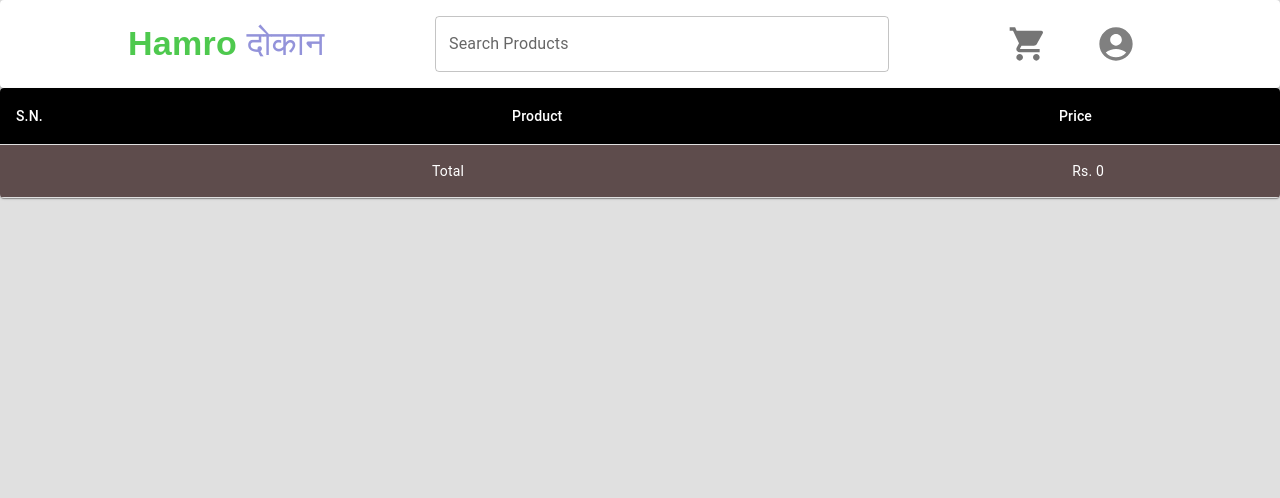
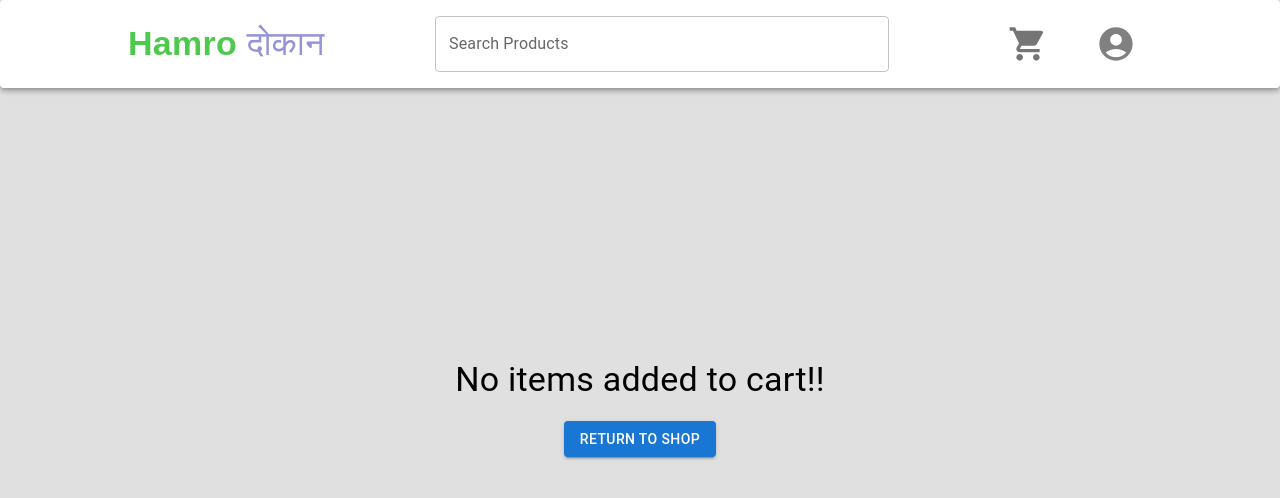
Before and after one commit to imprasanna/shopping-cart, a React (Create React App) app: page /cart in a window 1280 px wide. Shown: the top 498 px of the page. Built offline with nearby package versions, Linux system fonts and the light colour scheme.

Commit message:
Bug : cart rendering on empty items has been fixed

```diff
--- a/src/components/AllProducts.js
+++ b/src/components/AllProducts.js
@@ -36,7 +36,7 @@ const AllProducts = () => {
 
   const handleProductOpen = (id) => {
     const foundProduct = products.find((product) => product.id === id);
-    console.log(foundProduct);
+    // console.log(foundProduct);
     dispatch(showProductDetails(foundProduct));
   };
   return (
--- a/src/pages/Cart.js
+++ b/src/pages/Cart.js
@@ -7,9 +7,10 @@ import TableContainer from "@mui/material/TableContainer";
 import TableHead from "@mui/material/TableHead";
 import TableRow from "@mui/material/TableRow";
 import Paper from "@mui/material/Paper";
-import { Button } from "@mui/material";
+import { Button, Typography } from "@mui/material";
 import { useDispatch, useSelector } from "react-redux";
 import { removeFromCart } from "../store/slices/CartSlice";
+import { Link } from "react-router-dom";
 
 const StyledTableCell = styled(TableCell)(({ theme }) => ({
   [`&.${tableCellClasses.head}`]: {
@@ -35,6 +36,8 @@ const Cart = () => {
   const dispatch = useDispatch();
   const { carts } = useSelector((state) => state.cart);
 
+  const cartsItemNumber = carts.length;
+
   const totalAmount = carts.reduce((acc, cart) => {
     return (acc += parseInt(cart.price));
   }, 0);
@@ -45,7 +48,7 @@ const Cart = () => {
 
   return (
     <>
-      {carts ? (
+      {cartsItemNumber !== 0 ? (
         <TableContainer component={Paper}>
           <Table sx={{ minWidth: 700 }} aria-label="customized table">
             <TableHead>
@@ -87,8 +90,6 @@ const Cart = () => {
               ))}
             </TableBody>
           </Table>
-          {/* #5e4c4c */}
-
           <Table>
             <TableRow
               sx={{ background: "#5e4c4c", color: "white", fontSize: "1.3rem" }}
@@ -106,7 +107,25 @@ const Cart = () => {
           </Table>
         </TableContainer>
       ) : (
-        <div>No products added to cart!!!</div>
+        <div
+          style={{
+            display: "flex",
+            justifyContent: "center",
+            alignItems: "center",
+            height: "80vh",
+            flexDirection: "column",
+          }}
+        >
+          <Typography variant="h4">No items added to cart!!</Typography>
+
+          <br />
+
+          <Link style={{ textDecoration: "none" }} to="/products">
+            <Button variant="contained" color="primary">
+              Return to shop
+            </Button>
+          </Link>
+        </div>
       )}
     </>
   );
```
